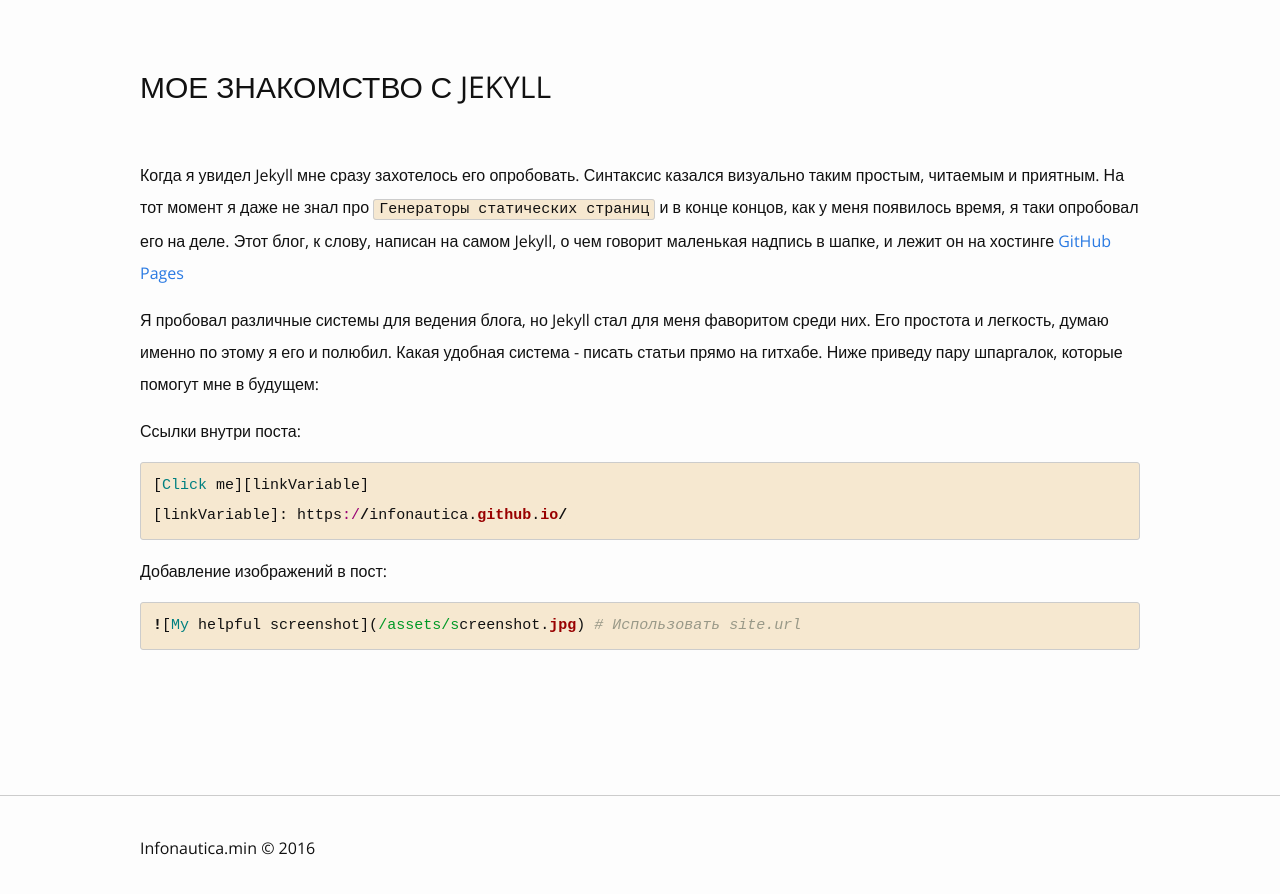
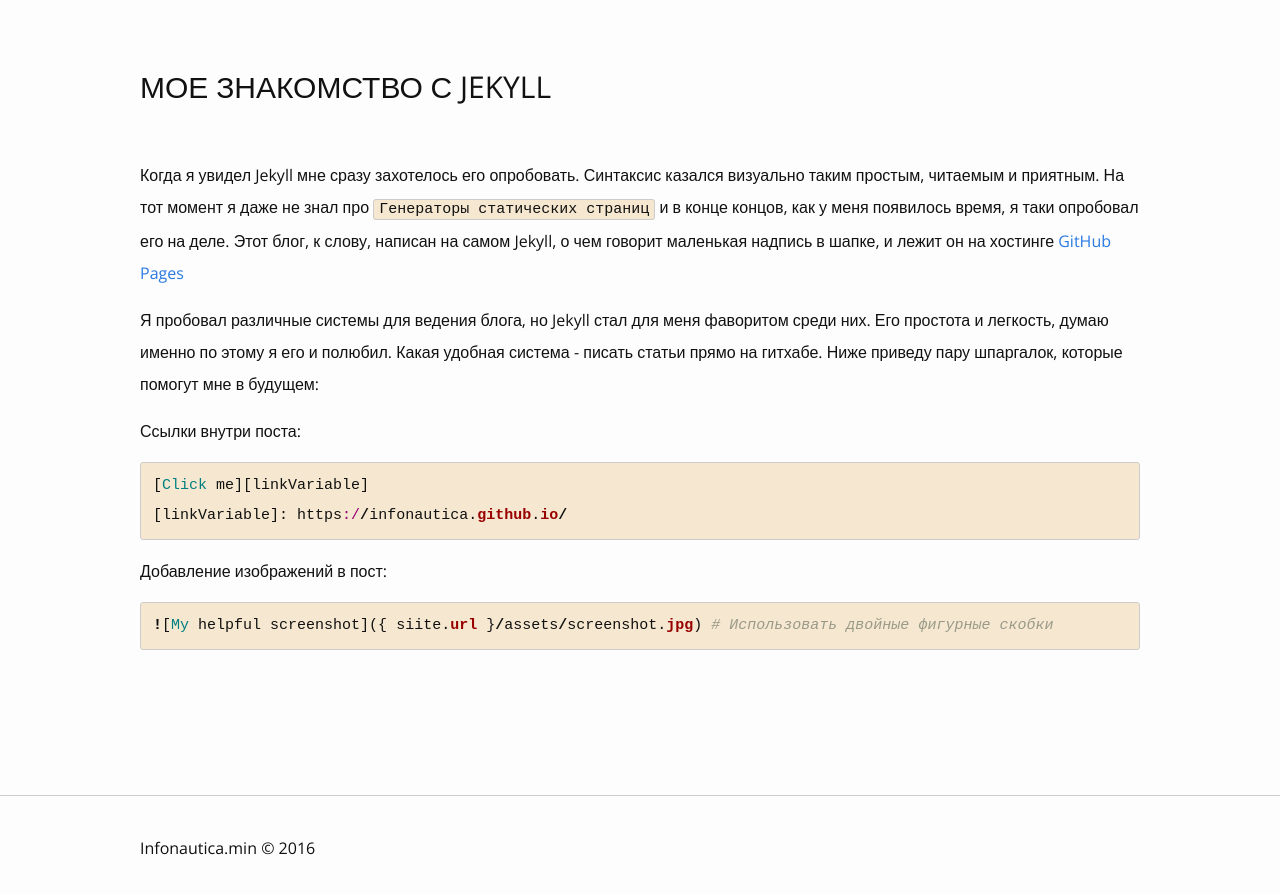
Before and after one commit to Infonautica/infonautica.github.io, a Jekyll site: the page built from _posts/2016-02-13-my-jekyll-experience.markdown, in a window 1280 px wide and 900 px high, scrolled down 766 px. Shown: the top 894 px of the window. Built offline with Jekyll 4.4.1, drawn with Linux system fonts in a browser that asks for light colours.

Commit message:
Update 2016-02-13-my-jekyll-experience.markdown

```diff
--- a/_posts/2016-02-13-my-jekyll-experience.markdown
+++ b/_posts/2016-02-13-my-jekyll-experience.markdown
@@ -17,7 +17,7 @@ promo: "Речь пойдет о моем скромном опыте разра
 
 Добавление изображений в пост:
 {% highlight ruby %}
-![My helpful screenshot]({{ siite.url }}/assets/screenshot.jpg) # Использовать site.url
+![My helpful screenshot]({ siite.url }/assets/screenshot.jpg) # Использовать двойные фигурные скобки
 {% endhighlight %}
 
 [githubPages]: https://pages.github.com/
```
